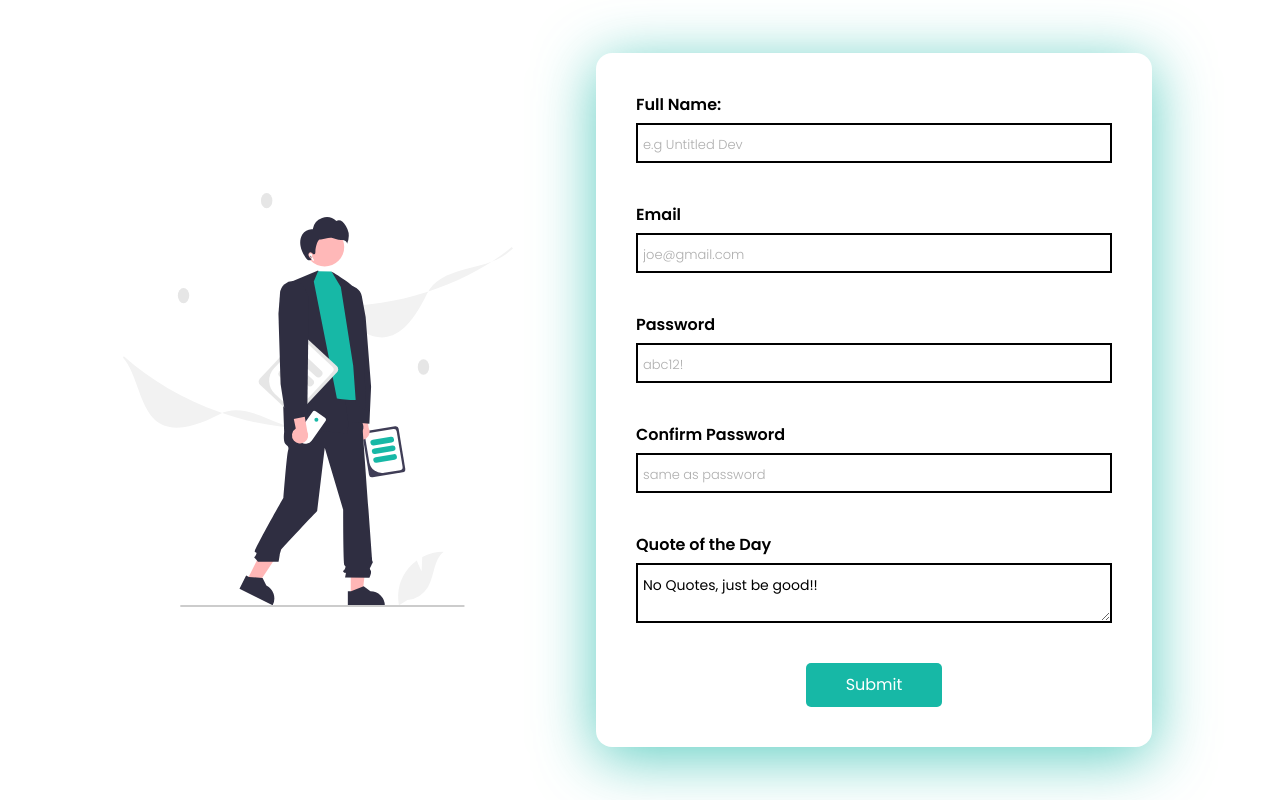
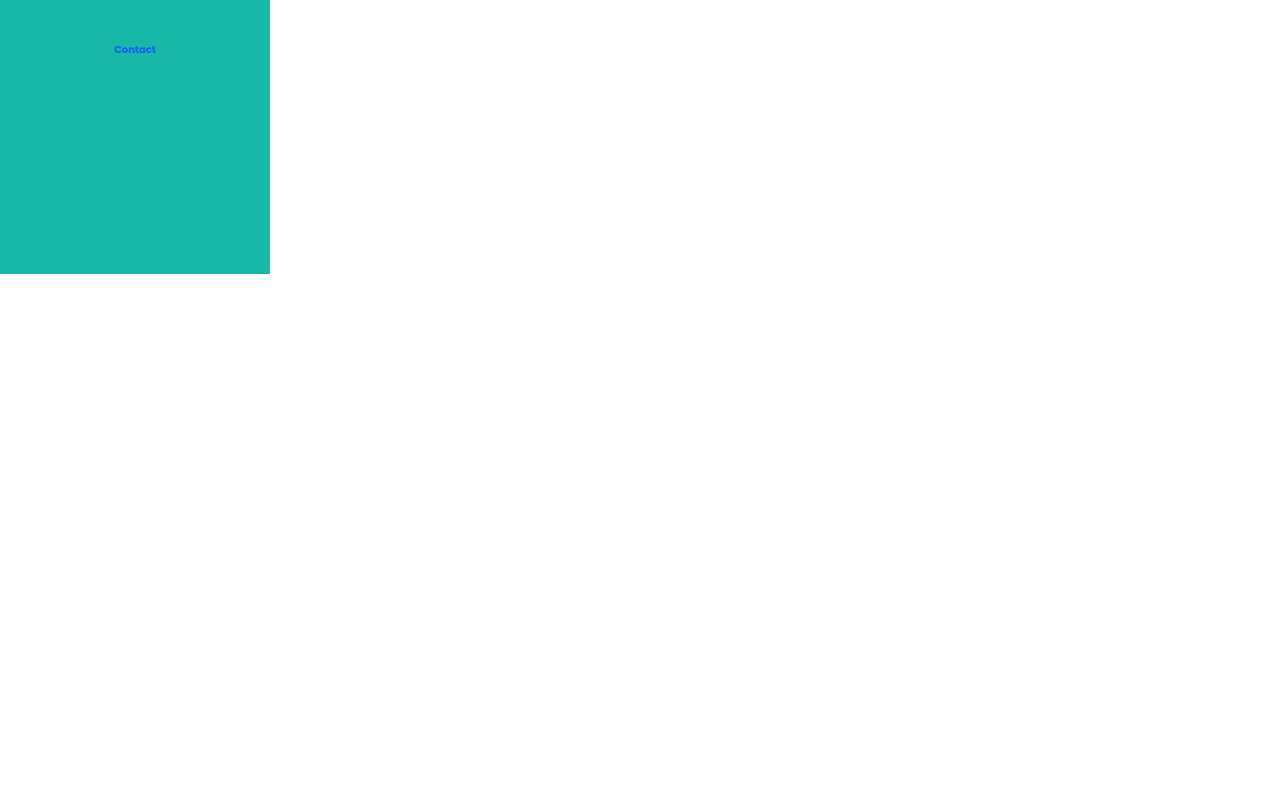
Before and after one commit to untitledDev9/Form_Handling, a React (Vite) app: page /form-card in a window 1280 px wide. Built offline with nearby package versions, Linux system fonts and the light colour scheme.

Commit message:
working on the cards

```diff
--- a/package.json
+++ b/package.json
@@ -13,6 +13,7 @@
     "@tailwindcss/vite": "^4.1.11",
     "react": "^19.1.0",
     "react-dom": "^19.1.0",
+    "react-router-dom": "^7.6.3",
     "tailwindcss": "^4.1.11"
   },
   "devDependencies": {
--- a/src/App.jsx
+++ b/src/App.jsx
@@ -1,11 +1,17 @@
 import React from 'react'
 import FormPages from './pages/FormPages'
+import { BrowserRouter, Route, Router, Routes } from 'react-router-dom'
+import FormCard from './component/FormCard'
+
 
 const App = () => {
   return (
-    <div>
-      <FormPages />
-    </div>
+    <BrowserRouter>
+    <Routes>
+      <Route path='/' element={<FormPages />}/>
+      <Route path='/form-card' element={<FormCard />}/>
+    </Routes>
+    </BrowserRouter>
   )
 }
 
--- a/src/component/FormCard.jsx
+++ b/src/component/FormCard.jsx
@@ -1,12 +1,13 @@
 import React from 'react'
 
-const FormCard = () => {
+const FormCard = ({name, email, quote}) => {
   return (
-    <div className=' border w-fit px-5 py-3'>
-      <p>Ahmed Suleiman</p>
-      <p>ahmedsuleiman940@gmail.com</p>
-      <div>
-        Lorem, ipsum dolor sit amet consectetur adipisicing elit. Veniam in vitae sunt perspiciatis amet aliquid quam optio tenetur odit nihil.
+    <div className=' bg-[#17B8A6] text-white w-[270px] h-[274px] flex flex-col py-4 items-center'>
+      <h2 className=' font-semibold text-[25px] mb-5'>{name}</h2>
+      <h2 className=' text-[10px] text-blue-600 font-bold'>Contact</h2>
+      <h3 className=' text-[14px]'>{email}</h3>
+      <div className=' w-[80%] text-center mx-auto text-[11px] mt-5 '>
+        {quote}
       </div>
     </div>
   )
--- a/src/index.css
+++ b/src/index.css
@@ -35,6 +35,11 @@ button {
   border: none;
   color: white;
   border-radius: 5px;
+  transition: all .3s ease-in-out;
+}
+
+button:hover {
+  background-color: #117065;
 }
 
 p {
--- a/src/pages/FormPages.jsx
+++ b/src/pages/FormPages.jsx
@@ -1,49 +1,9 @@
 import { useState } from 'react'
 import FormCard from '../component/FormCard';
 import backgroungImage from "../assets/undraw_business-man_0ifc.svg";
+// import { Link } from 'react-router-dom';
 
 const FormPages = () => {
-
-  const handleSubmit = (e) => {
-    e.preventDefault();
-
-    setUsers([...users, { name, email, password, confirm, quote }])
-
-    if (name.trim().length <= 6) {
-      setNameError(true)
-      setName(name)
-    } else {
-      setName('')
-    }
-
-    if (!email.includes('@')) {
-      setEmailError(true)
-      setEmail(email)
-    } else {
-      setEmail('')
-    }
-    if (password.trim().length < 4) {
-      setPasswordError(true)
-      setPassword(password)
-    } else {
-      setPassword("")
-    }
-    if (confirm !== password) {
-      setConfirmError(true)
-      setConfirm(confirm)
-    } else {
-      setConfirm("")
-    }
-
-
-
-
-    // setPassword("")
-    // setConfirm("")
-    // setEmail("")
-    setQuote("No Quotes, just be good!!")
-  };
-
 
   const [name, setName] = useState("")
   const [nameError, setNameError] = useState(false)
@@ -60,11 +20,53 @@ const FormPages = () => {
   const [quote, setQuote] = useState("No Quotes, just be good!!")
 
   const [users, setUsers] = useState([])
-  // const submitForm = () => {
 
-  // }
+  const handleSubmit = (e) => {
+    e.preventDefault();
+    let isValid = true;
+
+
+    setNameError (false)
+    setEmailError (false)
+    setPasswordError (false)
+    setConfirmError (false)
+
+    if (name.trim().length <= 6){
+      setNameError(true);
+    isValid = false
+  };
+  if (!email.includes("@")) {
+    setEmailError(true)
+    isValid = false
+  }
+  if (password.trim().length < 4) {
+    setPasswordError(true)
+    isValid = false
+  }
+  if (confirm !== password) {
+    setConfirmError(true)
+    isValid = false
+  }
+
+  if (!isValid) return;
+
+  setUsers([...users, { name, email, password, confirm, quote }])
+
+  console.log("Glitch Submitted the Form :", name, email, password, confirm);
+
+  setName("");
+  setEmail("");
+  setPassword("");
+  setConfirm("");
+  setQuote("No QUotes, just be Good Blessing")
+
+}
+
   return (
-    <section className=" flex justify-center items-center h-screen pl-10 pr-32">
+    <>
+
+
+    <section className=" flex justify-center items-center h-screen pl-10 pr-32 mb-20">
 
       <main className=' w-[50%] flex items-center justify-center'>
         <img src={backgroungImage} alt="" className=' w-[70%]' />
@@ -80,10 +82,8 @@ const FormPages = () => {
           <input type="text" id='full_name' placeholder='e.g Untitled Dev' value={name} onChange={(e) => {
             setName(e.target.value)
             if (nameError) {
-              setNameError('')
-              setEmailError("")
-              setPasswordError("")
-              setConfirmError("")
+              setNameError(false)
+
             }
           }}
             className=' border-2 input focus:outline-none focus:border-0 focus:border-b-2 focus:border-[#17B8A6] placeholder:text-[#6969698b] placeholder:text-[13px] placeholder:font-light transition-all duration-200 ease-in'
@@ -99,10 +99,9 @@ const FormPages = () => {
           <input type="text" id='email' placeholder='joe@gmail.com' value={email} onChange={(e) => {
             setEmail(e.target.value)
             if (emailError) {
-              setNameError('')
-              setEmailError("")
-              setPasswordError("")
-              setConfirmError("")
+
+              setEmailError(false)
+
             }
           }}
             className=' border-2 input focus:outline-none focus:border-0 focus:border-b-2 focus:border-[#17B8A6] placeholder:text-[#6969698b] placeholder:text-[13px] placeholder:font-light transition-all duration-200 ease-in'
@@ -117,10 +116,9 @@ const FormPages = () => {
           <input type="text" id='password' placeholder='abc12!' value={password} onChange={(e) => {
             setPassword(e.target.value)
             if (passwordError) {
-              setNameError('')
-              setEmailError("")
-              setPasswordError("")
-              setConfirmError("")
+
+              setPasswordError(false)
+
             }
           }}
             className=' border-2 input focus:outline-none focus:border-0 focus:border-b-2 focus:border-[#17B8A6] placeholder:text-[#6969698b] placeholder:text-[13px] placeholder:font-light transition-all duration-200 ease-in'
@@ -135,10 +133,8 @@ const FormPages = () => {
           <input type="text" id='confirm_password' placeholder='same as password' value={confirm} onChange={(e) => {
             setConfirm(e.target.value)
             if (confirm) {
-              setNameError('')
-              setEmailError("")
-              setPasswordError("")
-              setConfirmError("")
+
+              setConfirmError(false)
             }
           }}
             className=' border-2 input focus:outline-none focus:border-0 focus:border-b-2 focus:border-[#17B8A6] placeholder:text-[#6969698b] placeholder:text-[13px] placeholder:font-light transition-all duration-200 ease-in'
@@ -153,20 +149,26 @@ const FormPages = () => {
           <textarea id="quote" className='border-2 h-[60px] focus:border-[#17B8A6] max-h-[100px]' value={quote} onChange={(e) => setQuote(e.target.value)} />
         </div>
         <button className=' border-2' type='submit'>Submit</button>
+      {/* <Link to='/form-card' >
+            <h2 className=' text-[#fff] font-semibold bg-[#17B8A6] py-2 rounded text-center mx-auto'>View all registerd form</h2>
+      </Link> */}
       </form>
-
-      {/* <Link>
-            <p>view all registerd form</p>
-      </Link> */}
 
 
 
-      {/* {users.map((data, index) => (
-          <div key={index}>
+
+    </section>
+      {users.map((data, index) => (
+          <div key={index} className=' px-18 py-10'>
+            <FormCard
+            name={data.name}
+            email={data.email}
+            quote={data.quote}
+            />
           </div>
-          ))} */}
-      {/* <FormCard /> */}
-    </section>
+          ))}
+
+        </>
   )
 }
 
```
Also changed, not shown: 1 other file (tests, documents, lock files or other folders).
